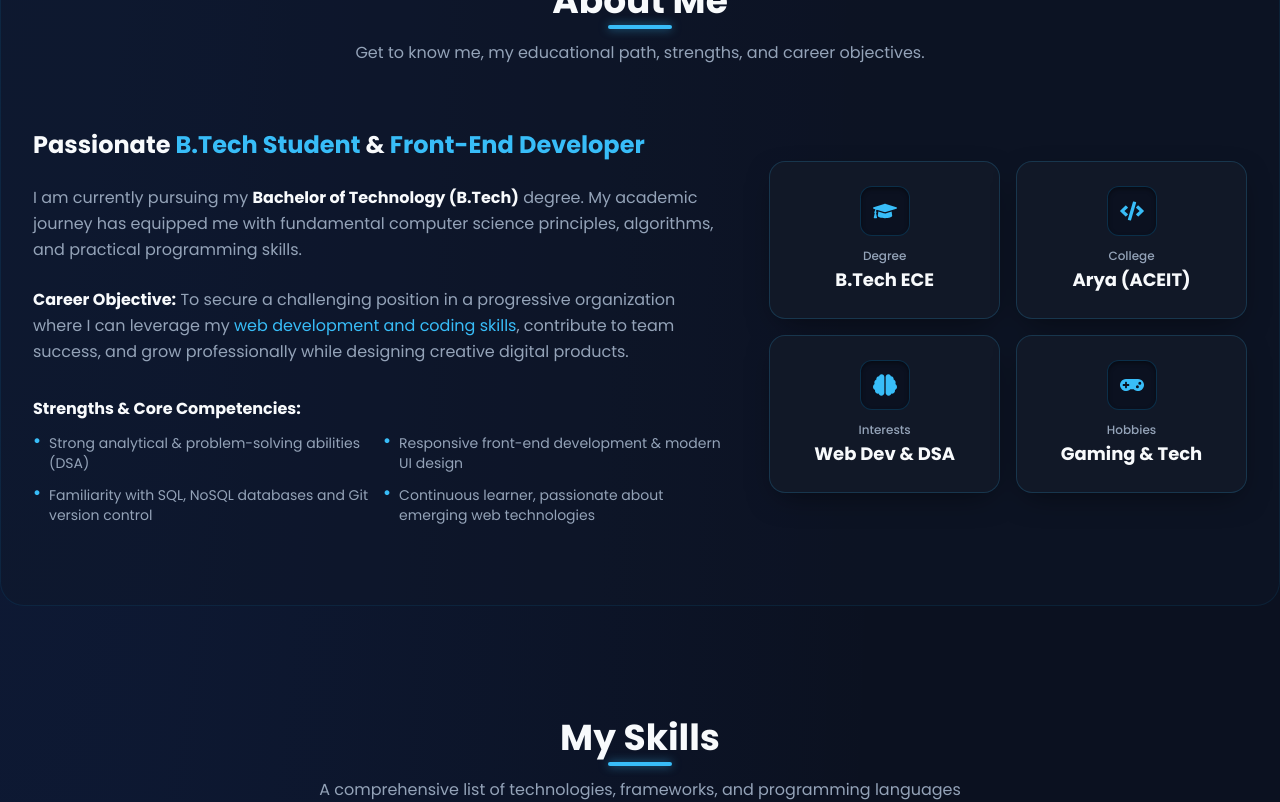
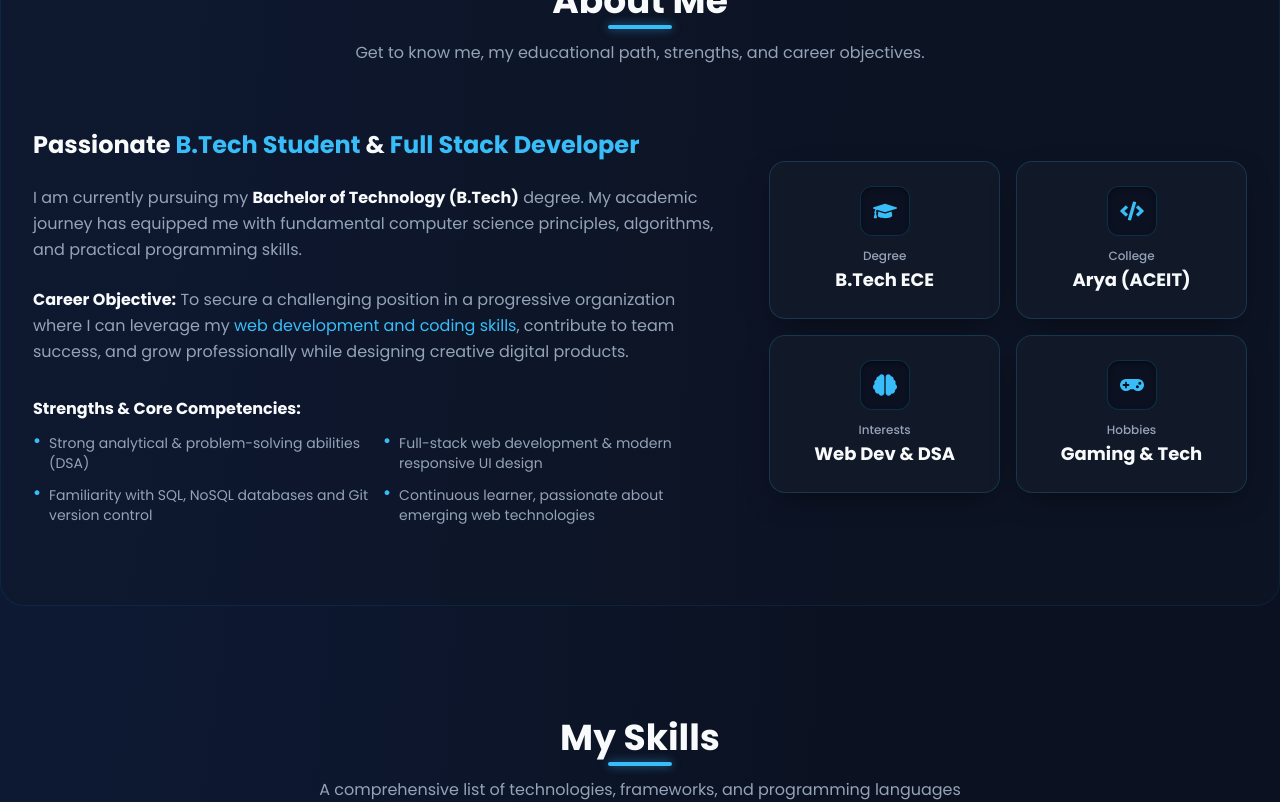
Before and after one commit to harsh12067/DecodeLabs-Internship, a React (Vite) app: page / in a window 1280 px wide. Shown: the part 940-1742 px from the top of the page. Built offline with nearby package versions, Linux system fonts and the light colour scheme.

Commit message:
feat(profile): update title and bio to Full Stack Developer across website, SEO, and data models

```diff
--- a/index.html
+++ b/index.html
@@ -5,9 +5,9 @@
     <meta name="viewport" content="width=device-width, initial-scale=1.0" />
 
     <!-- Primary SEO -->
-    <title>Harsh Tiwari | Front-End Developer &amp; B.Tech Student</title>
-    <meta name="description" content="Portfolio of Harsh Tiwari — B.Tech ECE student, Front-End Developer, and Programmer from Jaipur, India. Skilled in React.js, Tailwind CSS, JavaScript, and more." />
-    <meta name="keywords" content="Harsh Tiwari, Portfolio, Web Developer, Front-End Developer, React Developer, B.Tech ECE, JavaScript, Tailwind CSS, Jaipur" />
+    <title>Harsh Tiwari | Full Stack Developer &amp; B.Tech Student</title>
+    <meta name="description" content="Portfolio of Harsh Tiwari — B.Tech ECE student, Full Stack Developer, and Programmer from Jaipur, India. Skilled in React.js, Next.js, Node.js, Express.js, Tailwind CSS, and JavaScript." />
+    <meta name="keywords" content="Harsh Tiwari, Portfolio, Web Developer, Full Stack Developer, MERN Stack Developer, React Developer, B.Tech ECE, JavaScript, Tailwind CSS, Jaipur" />
     <meta name="author" content="Harsh Tiwari" />
     <meta name="theme-color" content="#0B1120" />
     <link rel="canonical" href="https://portfolioowebb.netlify.app/" />
@@ -15,16 +15,16 @@
     <!-- Open Graph / Facebook -->
     <meta property="og:type" content="website" />
     <meta property="og:url" content="https://portfolioowebb.netlify.app/" />
-    <meta property="og:title" content="Harsh Tiwari | Front-End Developer &amp; B.Tech Student" />
-    <meta property="og:description" content="Portfolio of Harsh Tiwari — B.Tech ECE student and Front-End Developer skilled in React.js, Tailwind CSS, and JavaScript." />
+    <meta property="og:title" content="Harsh Tiwari | Full Stack Developer &amp; B.Tech Student" />
+    <meta property="og:description" content="Portfolio of Harsh Tiwari — B.Tech ECE student and Full Stack Developer skilled in React.js, Next.js, Node.js, Express.js, Tailwind CSS, and JavaScript." />
     <meta property="og:image" content="https://portfolioowebb.netlify.app/og-image.png" />
     <meta property="og:locale" content="en_IN" />
 
     <!-- Twitter Card -->
     <meta name="twitter:card" content="summary_large_image" />
     <meta name="twitter:url" content="https://portfolioowebb.netlify.app/" />
-    <meta name="twitter:title" content="Harsh Tiwari | Front-End Developer &amp; B.Tech Student" />
-    <meta name="twitter:description" content="Portfolio of Harsh Tiwari — B.Tech ECE student and Front-End Developer skilled in React.js, Tailwind CSS, and JavaScript." />
+    <meta name="twitter:title" content="Harsh Tiwari | Full Stack Developer &amp; B.Tech Student" />
+    <meta name="twitter:description" content="Portfolio of Harsh Tiwari — B.Tech ECE student and Full Stack Developer skilled in React.js, Next.js, Node.js, Express.js, Tailwind CSS, and JavaScript." />
     <meta name="twitter:image" content="https://portfolioowebb.netlify.app/og-image.png" />
 
     <!-- Favicon -->
--- a/src/components/About.jsx
+++ b/src/components/About.jsx
@@ -11,7 +11,7 @@ export default function About() {
 
   const strengths = [
     'Strong analytical & problem-solving abilities (DSA)',
-    'Responsive front-end development & modern UI design',
+    'Full-stack web development & modern responsive UI design',
     'Familiarity with SQL, NoSQL databases and Git version control',
     'Continuous learner, passionate about emerging web technologies'
   ];
@@ -36,7 +36,7 @@ export default function About() {
           {/* Left Text */}
           <div className="lg:col-span-7 space-y-6" data-aos="fade-right">
             <h3 className="text-2xl font-bold text-[#F8FAFC]">
-              Passionate <span className="text-[#38BDF8]">B.Tech Student</span> & <span className="text-[#38BDF8]">Front-End Developer</span>
+              Passionate <span className="text-[#38BDF8]">B.Tech Student</span> & <span className="text-[#38BDF8]">Full Stack Developer</span>
             </h3>
 
             <p className="text-[#94A3B8] leading-relaxed">
--- a/src/components/Contact.jsx
+++ b/src/components/Contact.jsx
@@ -80,7 +80,7 @@ export default function Contact() {
             </h3>
 
             <p className="text-[#94A3B8] leading-relaxed text-sm">
-              I am open to discuss front-end development projects, full-stack website setups, software tools, or simple chats about web architectures. Drop a message or find me on socials!
+              I am open to discuss full-stack development projects, web applications, backend APIs, software tools, or tech collaborations. Drop a message or find me on socials!
             </p>
 
             <div className="space-y-6">
--- a/src/components/Hero.jsx
+++ b/src/components/Hero.jsx
@@ -40,7 +40,7 @@ function Typewriter({ words, typingSpeed = 100, deletingSpeed = 50, delayBetween
 }
 
 export default function Hero() {
-  const words = ['B.Tech Student', 'Front-End Developer', 'Programmer'];
+  const words = ['Full Stack Developer', 'B.Tech Student', 'Software Developer'];
 
   return (
     <section id="home" className="relative min-h-screen flex items-center justify-center overflow-x-clip pt-24 sm:pt-28 pb-12">
--- a/src/data/portfolioData.js
+++ b/src/data/portfolioData.js
@@ -12,11 +12,11 @@
 export const portfolioData = {
   personal: {
     name: 'Harsh Tiwari',
-    title: 'B.Tech Student | Front-End Developer | Programmer',
+    title: 'B.Tech Student | Full Stack Developer | Programmer',
     email: 'mt63767199@gmail.com',
     phone: '+91 63772 26860',
     location: 'Jaipur, Rajasthan, India',
-    bio: 'A passionate B.Tech student with a strong interest in web development, programming, and technology. I enjoy creating responsive websites and solving real-world problems through innovative software solutions.',
+    bio: 'A passionate B.Tech student and Full Stack Developer with a strong interest in web development, programming, and software engineering. I enjoy creating full-stack web applications and solving real-world problems through innovative software solutions.',
     tagline: 'Building Innovative Digital Solutions Through Code and Creativity.',
     linkedin: 'https://www.linkedin.com/in/harsh-tiwari-127192329',
     instagram: 'https://www.instagram.com/iharrxh',
@@ -209,7 +209,7 @@ export const portfolioData = {
     {
       title: 'Web Development',
       description:
-        'Building responsive, performant, and accessible websites using React, Tailwind CSS, and modern frontend technologies.',
+        'Building responsive, performant, and accessible full-stack web applications using React, Next.js, Node.js, Express, databases, and modern technologies.',
     },
     {
       title: 'UI/UX Design',
```
Also changed, not shown: 1 other file (tests, documents, lock files or other folders).
